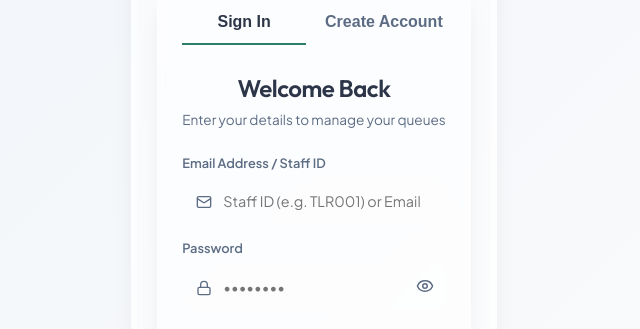
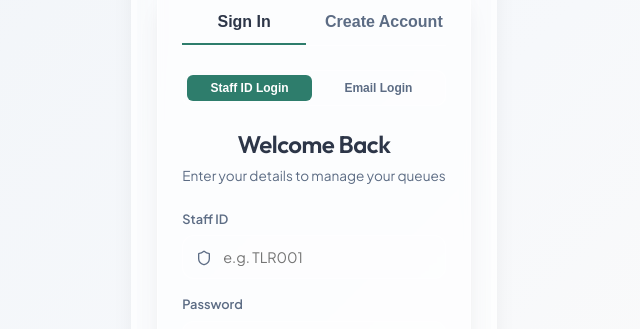
Before and after one commit to Elzaphan777/Smart-Flow, a React app in the folder Frontend/: page / in a window 1280 px wide. Shown: the part 150-479 px from the top of the page, without its empty margins (326-966 px from the left). Built offline with nearby package versions, Linux system fonts and the light colour scheme; no server answers; the HTML template or start-up script is replaced by a standard one.

Commit message:
feat: add Staff ID and Email selector tabs to login screen with dynamic placeholders and validation rules

```diff
--- a/Frontend/src/components/AuthView.jsx
+++ b/Frontend/src/components/AuthView.jsx
@@ -5,6 +5,7 @@ import { User, Mail, Lock, Calendar, Shield, Eye, EyeOff, Check, X, AlertTriangl
 export default function AuthView() {
   const { loginUser, registerUser } = useApp();
   const [isLogin, setIsLogin] = useState(true);
+  const [loginMethod, setLoginMethod] = useState('staffId'); // 'staffId' | 'email'
   const [showPassword, setShowPassword] = useState(false);
   const [error, setError] = useState('');
   const [success, setSuccess] = useState('');
@@ -62,7 +63,9 @@ export default function AuthView() {
     setError('');
     setSuccess('');
 
-    // Common validations
+    if (isLogin) {
+      // Login validation based on selection method
+      if (loginMethod === 'email') {
         if (!formData.email.trim()) {
           setError('Email address is required.');
           return;
@@ -71,12 +74,22 @@ export default function AuthView() {
           setError('Please enter a valid email address.');
           return;
         }
+      } else {
+        if (!formData.email.trim()) {
+          setError('Staff ID is required.');
+          return;
+        }
+        if (formData.email.trim().length < 3) {
+          setError('Staff ID must be at least 3 characters long.');
+          return;
+        }
+      }
+
       if (!formData.password) {
         setError('Password is required.');
         return;
       }
 
-    if (isLogin) {
       // Login flow
       const res = loginUser(formData.email, formData.password);
       if (res.success) {
@@ -85,9 +98,17 @@ export default function AuthView() {
         setError(res.message || 'Login failed.');
       }
     } else {
-      // Registration flow
+      // Registration validation
       if (!formData.name.trim()) {
         setError('Full Name is required.');
+        return;
+      }
+      if (!formData.email.trim()) {
+        setError('Email address is required.');
+        return;
+      }
+      if (!/^[^\s@]+@[^\s@]+\.[^\s@]+$/.test(formData.email)) {
+        setError('Please enter a valid email address.');
         return;
       }
       if (!formData.dob) {
@@ -96,6 +117,10 @@ export default function AuthView() {
       }
       if (!validateAge(formData.dob)) {
         setError('Age Requirement Error: You must be at least 18 years old to register.');
+        return;
+      }
+      if (!formData.password) {
+        setError('Password is required.');
         return;
       }
 
@@ -167,6 +192,56 @@ export default function AuthView() {
           </button>
         </div>
 
+        {/* Login Method Pills Selector */}
+        {isLogin && (
+          <div style={{
+            display: 'flex',
+            background: 'rgba(255, 255, 255, 0.03)',
+            border: '1px solid var(--card-border)',
+            borderRadius: '10px',
+            padding: '4px',
+            marginBottom: '20px',
+            gap: '4px'
+          }}>
+            <button
+              type="button"
+              onClick={() => { setLoginMethod('staffId'); setError(''); }}
+              style={{
+                flex: 1,
+                border: 'none',
+                background: loginMethod === 'staffId' ? 'var(--color-accent)' : 'none',
+                color: loginMethod === 'staffId' ? '#ffffff' : 'var(--text-secondary)',
+                padding: '6px 12px',
+                borderRadius: '6px',
+                fontSize: '0.75rem',
+                fontWeight: '600',
+                cursor: 'pointer',
+                transition: 'all 0.2s ease'
+              }}
+            >
+              Staff ID Login
+            </button>
+            <button
+              type="button"
+              onClick={() => { setLoginMethod('email'); setError(''); }}
+              style={{
+                flex: 1,
+                border: 'none',
+                background: loginMethod === 'email' ? 'var(--color-accent)' : 'none',
+                color: loginMethod === 'email' ? '#ffffff' : 'var(--text-secondary)',
+                padding: '6px 12px',
+                borderRadius: '6px',
+                fontSize: '0.75rem',
+                fontWeight: '600',
+                cursor: 'pointer',
+                transition: 'all 0.2s ease'
+              }}
+            >
+              Email Login
+            </button>
+          </div>
+        )}
+
         <div style={{ textAlign: 'center', marginBottom: '24px' }}>
           <h2 style={{ fontSize: '1.5rem', color: 'var(--text-primary)' }}>
             {isLogin ? 'Welcome Back' : 'Get Started'}
@@ -232,19 +307,27 @@ export default function AuthView() {
             </div>
           )}
 
-          {/* Email Address */}
+          {/* Email Address / Staff ID Input */}
           <div>
             <label style={{ display: 'block', fontSize: '0.8rem', fontWeight: '600', marginBottom: '6px', color: 'var(--text-secondary)' }}>
-              Email Address / Staff ID
+              {(!isLogin || loginMethod === 'email') ? 'Email Address' : 'Staff ID'}
             </label>
             <div style={{ position: 'relative' }}>
+              {(!isLogin || loginMethod === 'email') ? (
                 <Mail size={16} style={{ position: 'absolute', left: '14px', top: '15px', color: 'var(--text-secondary)' }} />
+              ) : (
+                <Shield size={16} style={{ position: 'absolute', left: '14px', top: '15px', color: 'var(--text-secondary)' }} />
+              )}
               <input
                 type="text"
                 name="email"
                 value={formData.email}
                 onChange={handleChange}
-                placeholder={isLogin ? "Staff ID (e.g. TLR001) or Email" : "yourname@domain.com"}
+                placeholder={
+                  !isLogin
+                    ? "yourname@domain.com"
+                    : (loginMethod === 'email' ? "e.g. kofi@smartflow.com" : "e.g. TLR001")
+                }
                 className="glass-input"
                 style={{ paddingLeft: '40px', paddingRight: '14px', height: '44px', fontSize: '0.9rem' }}
               />
```
Lines whose indentation alone changed are shown as unchanged.
